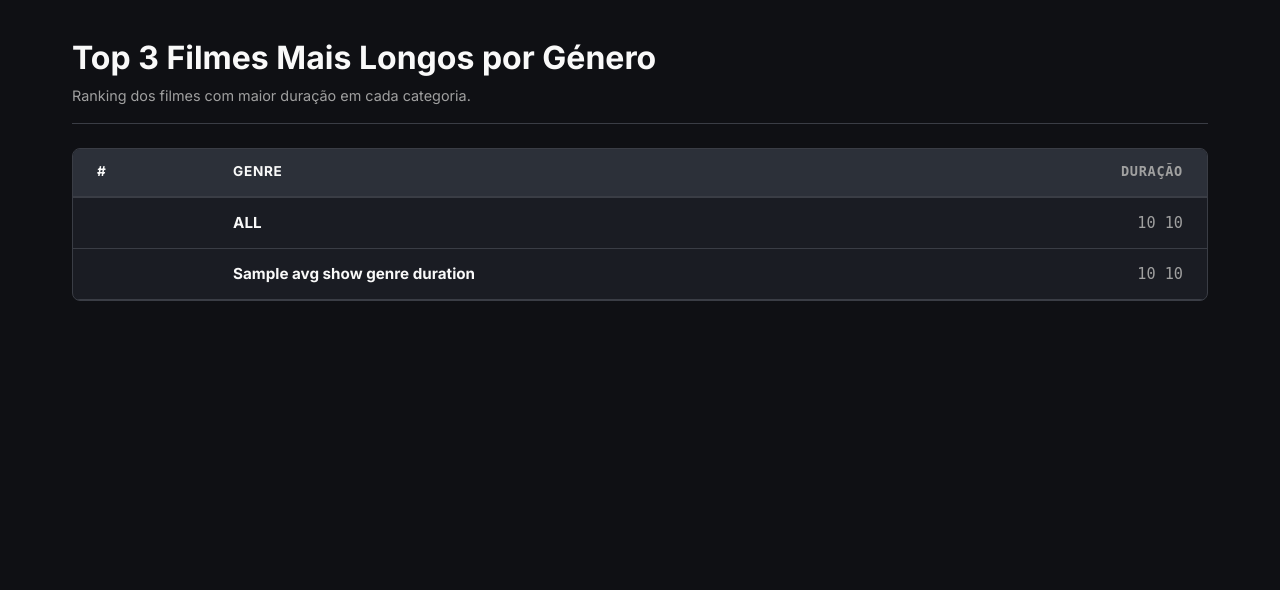
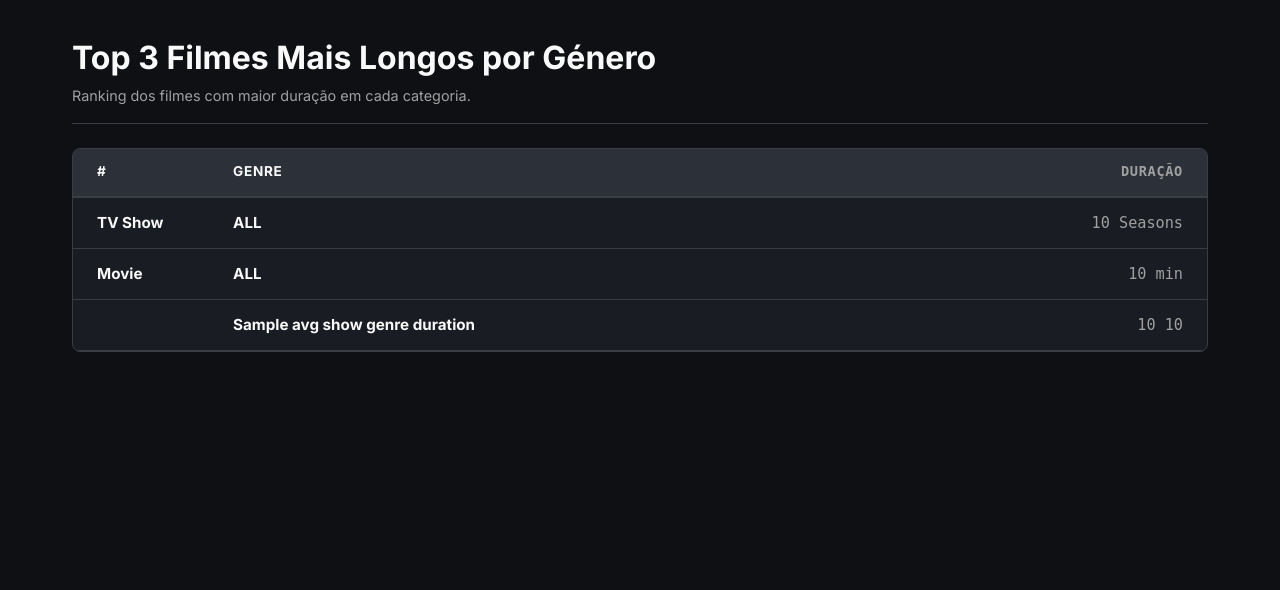
Before and after one commit to xaviert15/DisneyPlusDB, a Flask app: template app/templates/avg_durationShows.html in a window 1280 px wide. Shown: the part 71-661 px from the top of the page. Run offline with Flask 3, Linux system fonts and the light colour scheme; the template is opened without the code that fills it: most values are stand-ins (such as "Sample title", 1, 10 or a date in 2020).

Commit message:
Minor changes

```diff
--- a/app/app.py
+++ b/app/app.py
@@ -299,7 +299,7 @@ def avg_durationMovies():
     avgShowGenreDuration = db.execute('''
         select name, show_type, genre_id, round(avg(duration_value), 2) avg, duration_unit from show natural join show_genre natural join genre group by genre_id, show_type order by show_type, avg desc
     ''').fetchall()
-    avgDuration = db.execute('''
-        select show_type, round(avg(duration_value), 2) avg, duration_unit from show natural join show_genre natural join genre group by show_type
-    ''')
-    return render_template('avg_durationShows.html', avgShowGenreDuration=avgShowGenreDuration, avgDuration=avgDuration)
+    avgMovieDuration, avgTVDuration = db.execute('''
+        select show_type, round(avg(duration_value), 2) avg, duration_unit from show natural join show_genre natural join genre group by show_type order by show_type
+    ''').fetchmany(2)
+    return render_template('avg_durationShows.html', avgShowGenreDuration=avgShowGenreDuration, avgTVDuration=avgTVDuration, avgMovieDuration=avgMovieDuration)
--- a/app/templates/avg_durationShows.html
+++ b/app/templates/avg_durationShows.html
@@ -16,19 +16,16 @@
       </tr>
     </thead>
     <tbody>
-      {% for g in avgDuration %}
       <tr>
-        <td class="col-type">
-        {% if g.show_type == 'Movie' %}
-            <a href="/movies/">{{ g.show_type }}</a>
-        {% else %}
-            <a href="/tvshows/">{{ g.show_type }}</a>
-        {% endif %}
-        </td>
+        <td class="col-type"><a href="/tvshows/">TV Show</a></td>
         <td class="col-genre">ALL</td>
-        <td class="col-dur">{{ g.avg }} {{ g.duration_unit }}</td>
+        <td class="col-dur">{{ avgTVDuration.avg }} Seasons</td>
       </tr>
-      {% endfor %}
+      <tr>
+        <td class="col-type"><a href="/movies/">Movie</a></td>
+        <td class="col-genre">ALL</td>
+        <td class="col-dur">{{ avgMovieDuration.avg }} min</td>
+      </tr>
       {% for g in avgShowGenreDuration %}
       <tr>
         <td class="col-type">
```
